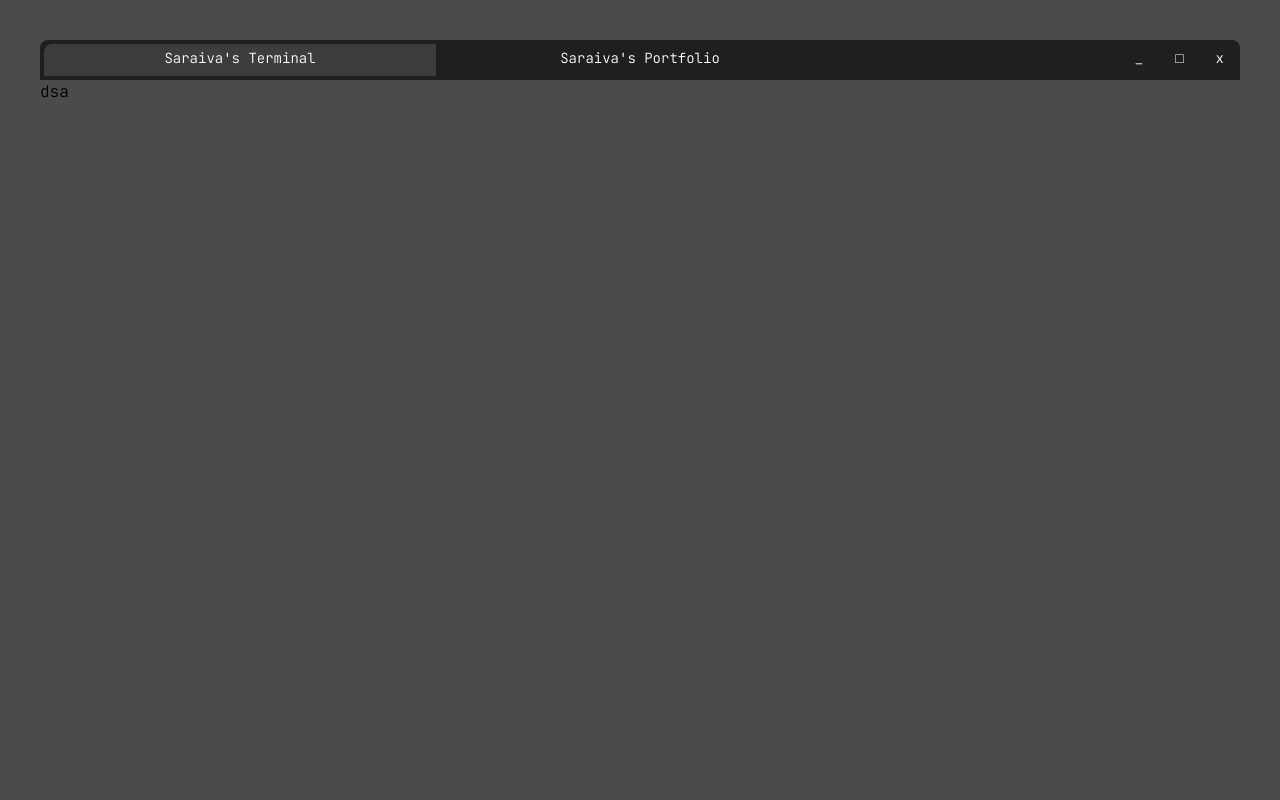
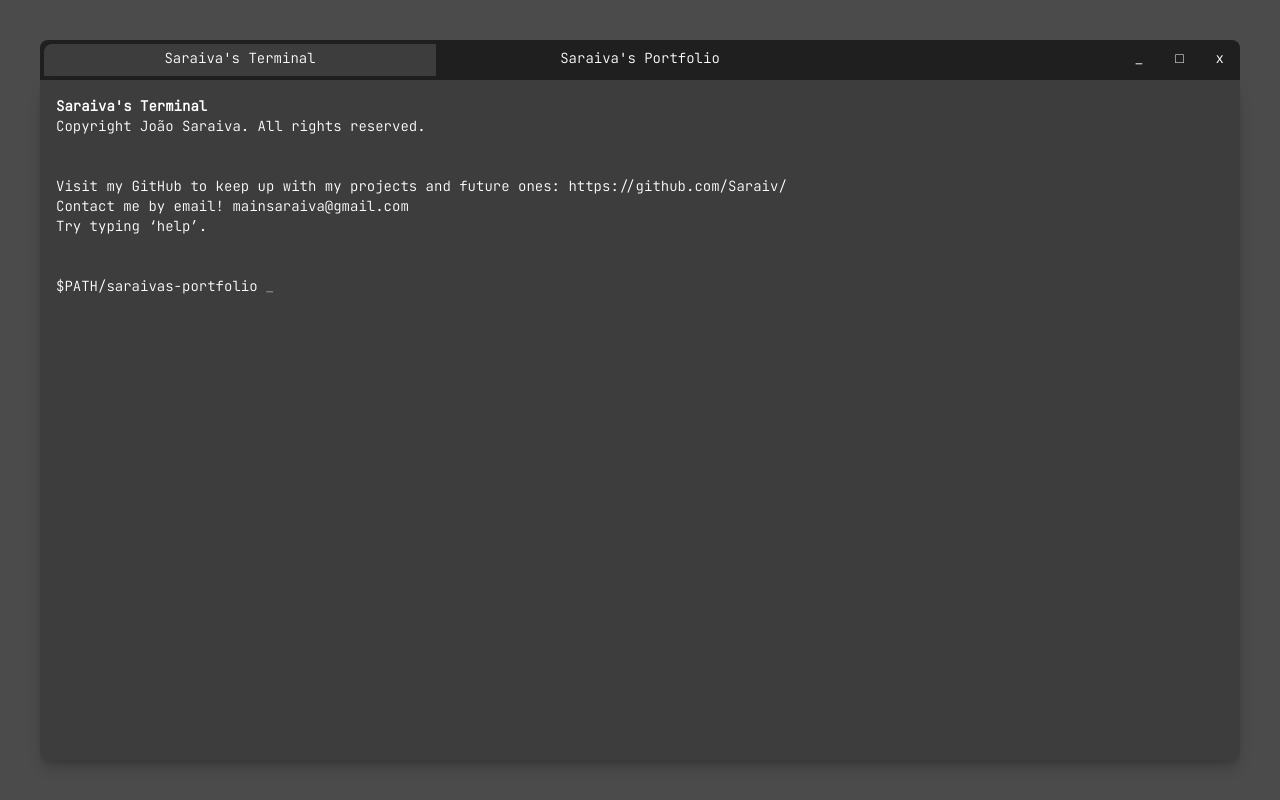
Before and after one commit to Saraiv/Saraiv.github.io, a React (Create React App) app: page / in a window 1280 px wide. Built offline with nearby package versions, Linux system fonts and the light colour scheme.

Commit message:
terminal window done, TODO cursor, handlers and maximize and minimize

```diff
--- a/src/App.js
+++ b/src/App.js
@@ -5,9 +5,12 @@ import Window from './components/Window/Window'
 const App = () => {
     return (
             <div className='w-screen h-screen p-10'>
-                <TopBar />
-                <Window />
+                <div className='w-full h-full pb-10'>
+                    <TopBar />
+                    <Window />
+                </div>
             </div>
+
     )
 }
 
--- a/src/components/TopBar/TopBar.js
+++ b/src/components/TopBar/TopBar.js
@@ -1,6 +1,19 @@
 import React from 'react'
 
 const TopBar = () => {
+    const onClickExitHandler = (e) => {
+        window.open("", "_self")
+        window.close()
+    }
+
+    const onClickMaximizeHandler = (e) => {
+
+    }
+
+    const onClickMinimizeHandler = (e) => {
+
+    }
+
     return (
         <div className='flex  bg-top-bar-black text-white text-sm h-10 rounded-t-lg'>
             <div className='flex w-1/3 justify-start'>
@@ -17,13 +30,13 @@ const TopBar = () => {
                 </span>
             </div>
             <div className='flex justify-end w-1/3'>
-                <span className='p-2 px-4 relative cursor-pointer hover:bg-black/25'>
+                <span className='p-2 px-4 relative cursor-pointer hover:bg-black/25' onClick={onClickMinimizeHandler}>
                     _
                 </span>
-                <span className='p-2 px-4 relative cursor-pointer hover:bg-black/25'>
+                <span className='p-2 px-4 relative cursor-pointer hover:bg-black/25' onClick={onClickMaximizeHandler}>
                     □
                 </span>
-                <span className='p-2 px-4 relative rounded-tr-lg cursor-pointer hover:bg-close-button-red'>
+                <span className='p-2 px-4 relative rounded-tr-lg cursor-pointer hover:bg-close-button-red' onClick={onClickExitHandler}>
                     x
                 </span>
             </div>
--- a/src/components/Window/Window.js
+++ b/src/components/Window/Window.js
@@ -1,8 +1,47 @@
 import React from 'react'
 
 const Window = () => {
+    const handleClickLinkGithub = () => {
+        window.open('https://github.com/Saraiv/', '_blank')
+    }
+
+    const onSubmitHandler = (e) => {
+        e.preventDefault()
+        console.log(e.target.input.value)
+
+        //TODO
+    }
+
     return (
-        <div>dsa</div>
+        <div className='shadow-lg shadow-black/20 w-full h-full bg-background-console rounded-b-lg text-white p-4 text-sm'>
+            <div className='grid grid-cols-1'>
+                <strong>
+                    Saraiva's Terminal
+                </strong>
+                <span>
+                    Copyright João Saraiva. All rights reserved.
+                </span>
+            </div>
+            <div className='grid grid-cols-1 mt-10'>
+                <span>
+                    Visit my GitHub to keep up with my projects and future ones: <span onClick={handleClickLinkGithub} className='hover:underline hover:underline-offset-1 cursor-pointer'>https://github.com/Saraiv/</span>
+                </span>
+                <span>
+                    Contact me by email! mainsaraiva@gmail.com
+                </span>
+                <span>
+                    Try typing ‘help’.
+                </span>
+            </div>
+            <div className='flex mt-10'>
+                <span className='w-max'>
+                    $PATH/saraivas-portfolio
+                </span>
+                <form className='w-5/12' onSubmit={onSubmitHandler}>
+                    <input autoFocus id='input' placeholder='_' className='relative w-full pl-2 outline-0 bg-transparent border-0 border-solid' />
+                </form>
+            </div>
+        </div>
     )
 }
 
--- a/tailwind.config.js
+++ b/tailwind.config.js
@@ -7,7 +7,8 @@ module.exports = {
         'top-bar-black': '#1F1F1F',
         'background-black': '#4B4B4B',
         'close-button-red': '#EC4545',
-        'terminal-tab': '#3D3D3D'
+        'terminal-tab': '#3D3D3D',
+        'background-console': '#3E3D3D'
       }
     },
   },
```
